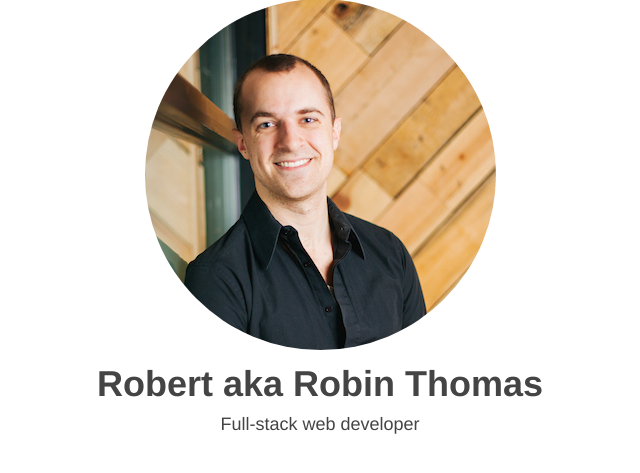
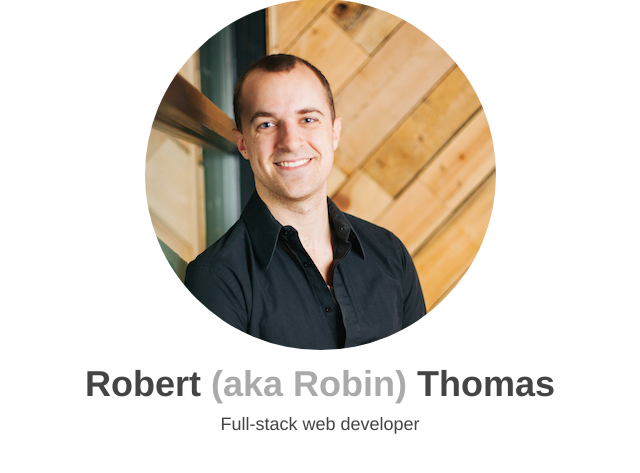
Before and after one commit to RobertAKARobin/robertakarobin.github.io, a PHP site: page / in a window 1280 px wide. Shown: the part 181-654 px from the top of the page, without its empty margins (320-960 px from the left). Run offline with PHP 8.4, Linux system fonts and the light colour scheme.

Commit message:
Styled the 'aka Robin'

```diff
--- a/index.html
+++ b/index.html
@@ -8,7 +8,7 @@
     <section class="hero">
       <header>
         <img src="robin.jpg" alt="Robin's Headshot" />
-        <h1>Robert aka Robin Thomas</h1>
+        <h1>Robert <sub>aka Robin</sub> Thomas</h1>
         <p>Full-stack web developer</p>
       </header>
     </section>
--- a/styles.css
+++ b/styles.css
@@ -24,6 +24,16 @@ h1{
   line-height:50px;
   font-weight:bold;
 }
+h1 sub{
+  color:#aaa;
+  vertical-align:baseline;
+}
+h1 sub:before{
+  content:"(";
+}
+h1 sub:after{
+  content:")";
+}
 img{
   border-radius:50%;
 }
```
